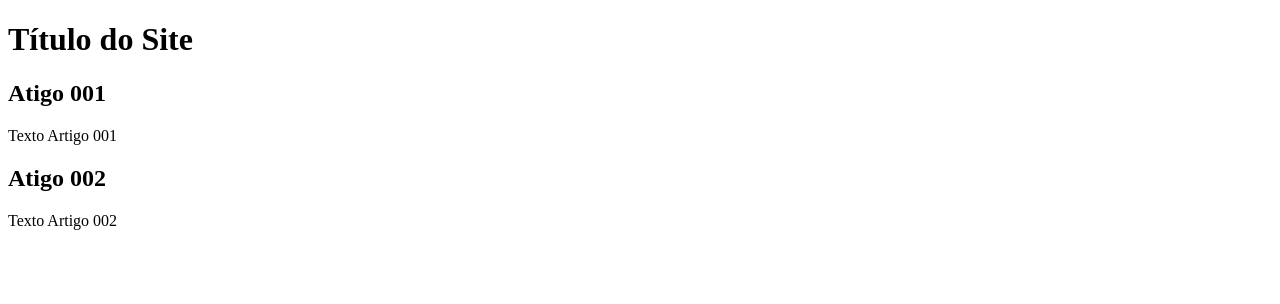
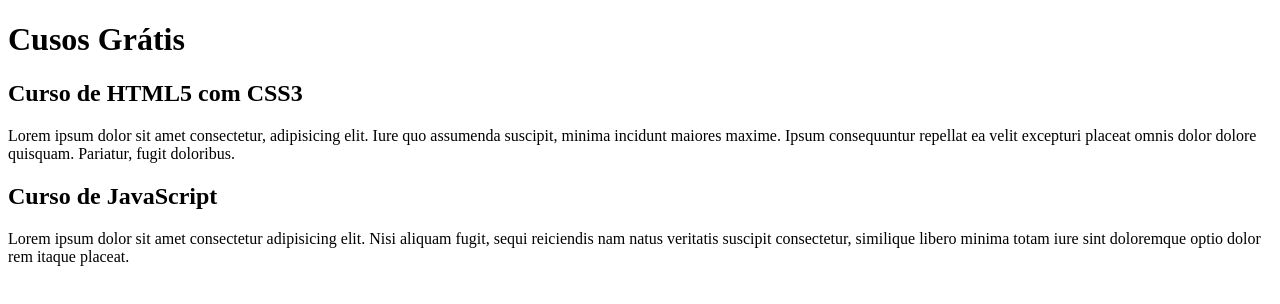
Before and after one commit to AngeloRAFernandes/My-Informations-site, a plain HTML site: page index.html in a window 1280 px wide. Drawn offline with Linux system fonts and the light colour scheme.

Commit message:
comecei a escrever o conteúdo

```diff
--- a/index.html
+++ b/index.html
@@ -9,15 +9,15 @@
 <body>
     <main>
         <header>
-            <h1>Título do Site</h1>
+            <h1>Cusos Grátis</h1>
         </header>
         <article>
-            <h2>Atigo 001</h2>
-            <p>Texto Artigo 001</p>
+            <h2>Curso de HTML5 com CSS3</h2>
+            <p>Lorem ipsum dolor sit amet consectetur, adipisicing elit. Iure quo assumenda suscipit, minima incidunt maiores maxime. Ipsum consequuntur repellat ea velit excepturi placeat omnis dolor dolore quisquam. Pariatur, fugit doloribus.</p>
         </article>
         <article>
-            <h2>Atigo 002</h2>
-            <p>Texto Artigo 002</p>
+            <h2>Curso de JavaScript</h2>
+            <p>Lorem ipsum dolor sit amet consectetur adipisicing elit. Nisi aliquam fugit, sequi reiciendis nam natus veritatis suscipit consectetur, similique libero minima totam iure sint doloremque optio dolor rem itaque placeat.</p>
         </article>
     </main>
 </body>
```
